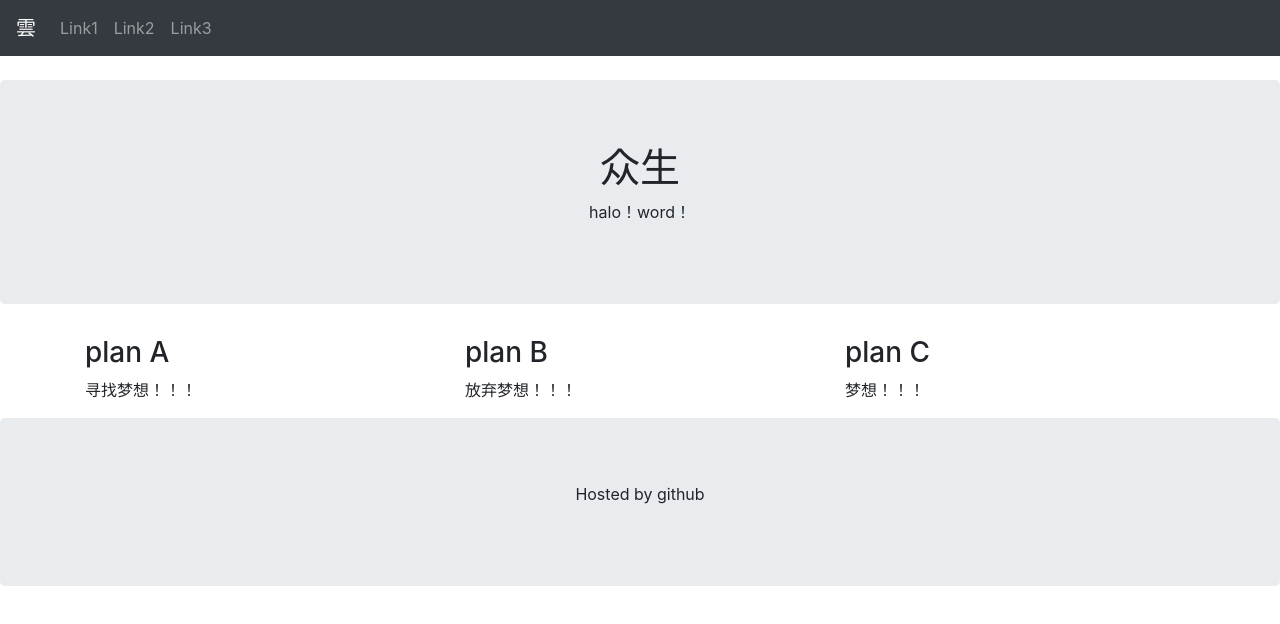
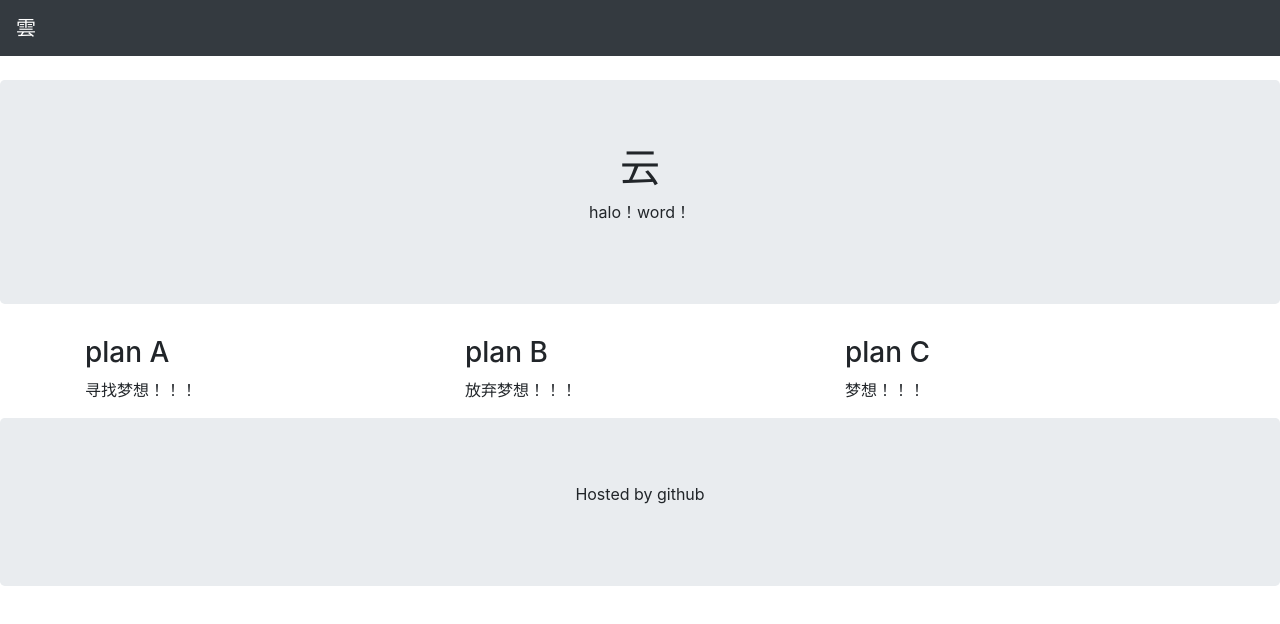
Before and after one commit to 54-14/54-14.github.io, a plain HTML site: page index.html in a window 1280 px wide. Drawn offline with nearby package versions, Linux system fonts and the light colour scheme.

Commit message:
Update index.html

```diff
--- a/index.html
+++ b/index.html
@@ -16,23 +16,10 @@
   <button class="navbar-toggler" type="button" data-toggle="collapse" data-target="#collapsibleNavbar">
     <span class="navbar-toggler-icon"></span>
   </button>
-  <div class="collapse navbar-collapse" id="collapsibleNavbar">
-    <ul class="navbar-nav">
-      <li class="nav-item">
-        <a class="nav-link" href="#">Link1</a>
-      </li>
-      <li class="nav-item">
-        <a class="nav-link" href="#">Link2</a>
-      </li>
-      <li class="nav-item">
-        <a class="nav-link" href="#">Link3</a>
-      </li>
-    </ul>
-  </div>
 </nav>
 <br>
 <div class="jumbotron text-center">
-  <h1>众生</h1>
+  <h1>云</h1>
   <p>halo！word！</p>
 </div>
 
```
